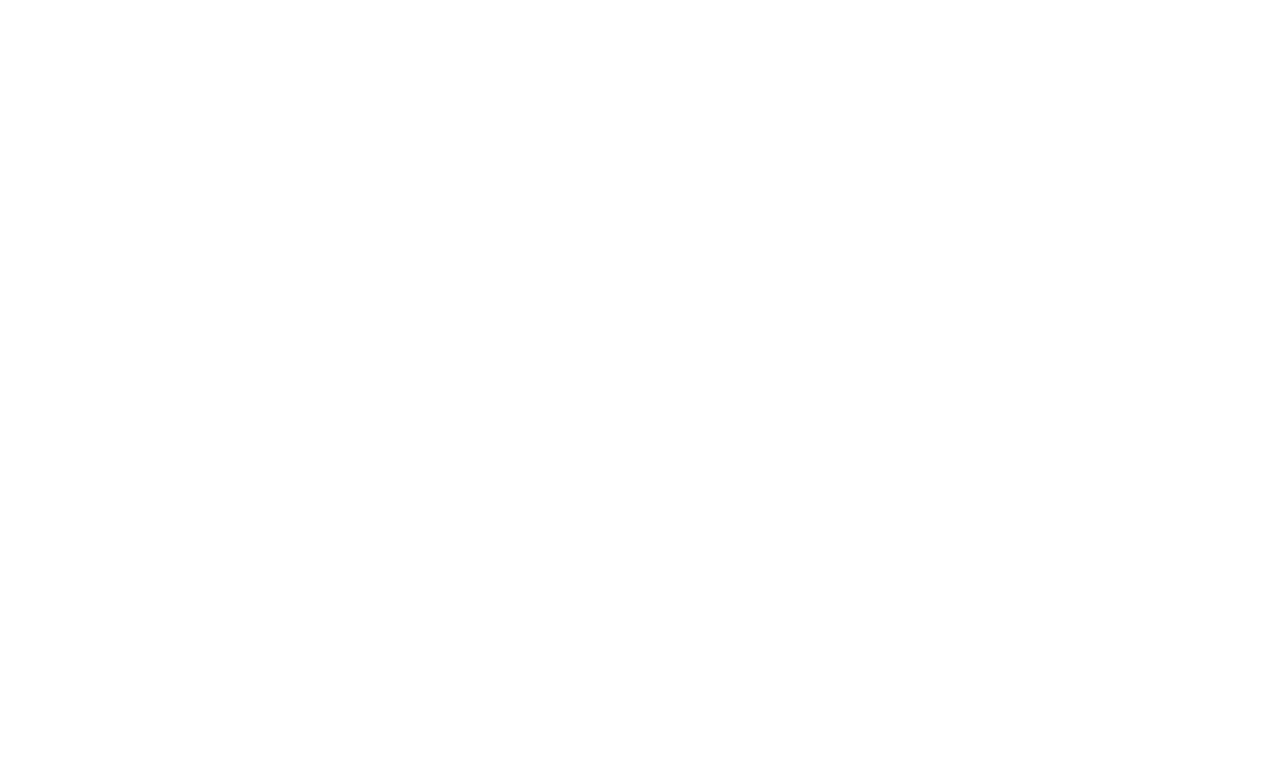
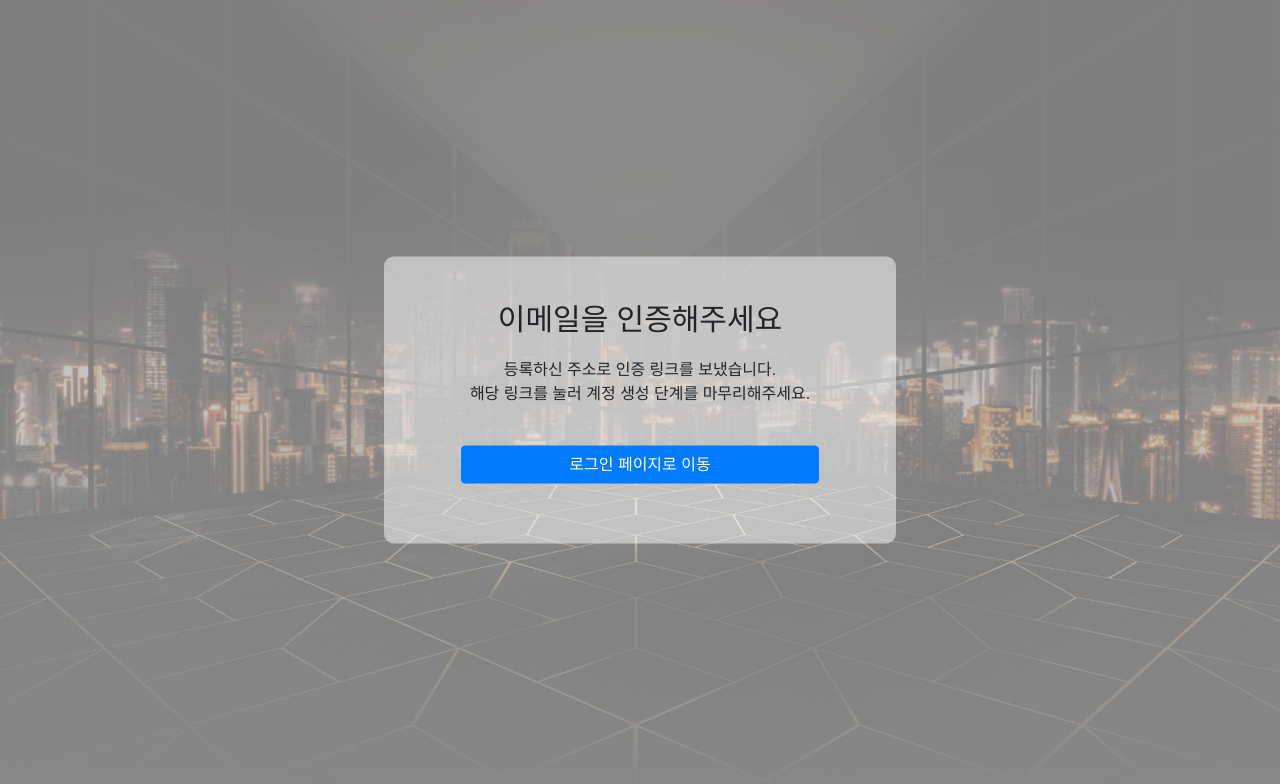
Before and after one commit to westofsky/WIES_MINI, a Vue app in the folder client/: page /checkemail in a window 1280 px wide. Shown: the top 784 px of the page. Built offline with nearby package versions, Linux system fonts and the light colour scheme.

Commit message:
Add CheckEmail.vue

```diff
--- /dev/null
+++ b/client/src/components/CheckEmail.vue
@@ -0,0 +1,48 @@
+<template>
+	<div class="CheckEmail">
+		<p>이메일을 인증해주세요</p>
+		<div class = "explain_area">
+			등록하신 {{input_email}} 주소로 인증 링크를 보냈습니다.<br>
+			해당 링크를 눌러 계정 생성 단계를 마무리해주세요.
+			<b-button @click="onCheckEmailClicked" class="checkemail-ok-btn" variant="primary">
+				로그인 페이지로 이동
+			</b-button>
+		</div>
+	</div>
+</template>
+<script>
+	export default{
+		name: "CheckEmail",
+		props:{
+			input_email:{
+				type: String,
+				defualt: ''
+			}
+		},
+		data(){
+
+		},
+		methods:{
+			onCheckEmailClicked(){
+				// 이걸로 페이지 이동하면 왜 로그인 페이지에서 작동이 안될까
+				this.$router.push('/login');
+			}
+		}
+	}
+</script>
+<style>
+	p{
+		font-size: 30px;
+	}
+	explain_area{
+		width: 70%;
+		text-align: left;
+		margin: 0 auto;
+	}
+    .checkemail-ok-btn{
+		width: 70%;
+		margin-top: 40px;
+		margin-bottom: 20px;
+		text-align: center;
+    }
+</style>
--- a/client/src/components/Register.vue
+++ b/client/src/components/Register.vue
@@ -36,7 +36,11 @@
 					user_password : this.password
 				}).then((res) => {
 					if (res.data.success == true) {
-						this.$router.push('/login')  // 로그인한 뒤 메인 페이지로 이동시켜야함
+						// 인증 이메일 전송 구현 필요
+
+
+						// 인증 이메일 확인 창으로 넘어가기
+						this.$router.push({name: 'CheckEmail', params: {input_email: this.email}});
 					}
 					if (res.data.success == false) {
 						alert(res.data.message);
--- a/client/src/router/index.js
+++ b/client/src/router/index.js
@@ -5,6 +5,7 @@
 import Home from '../components/Home.vue'
 import Login from '../components/Login.vue'
 import Register from '../components/Register.vue'
+import CheckEmail from '../components/CheckEmail.vue'
 
 Vue.use(VueRouter)
 
@@ -17,17 +18,23 @@
 			{
 				path: '/',
 				name: 'Home',
-				component: Home,
+				component: Home
 			},
 			{
 				path: '/login',
 				name: 'Login',
-				component: Login,
+				component: Login
 			},
 			{
 				path: '/register',
 				name: 'Register',
-				component: Register,
+				component: Register
+			},
+			{
+				path: '/checkemail',
+				name: 'CheckEmail',
+				component: CheckEmail,
+				props: true
 			}
 		]
 	},
```
